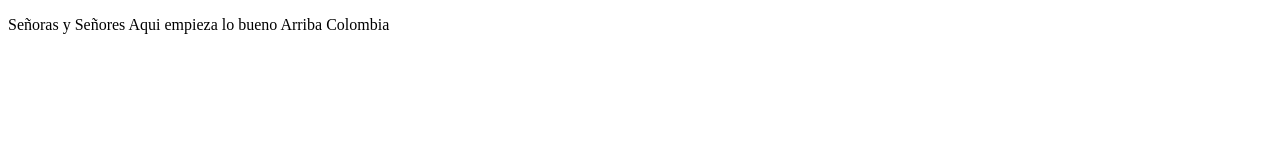
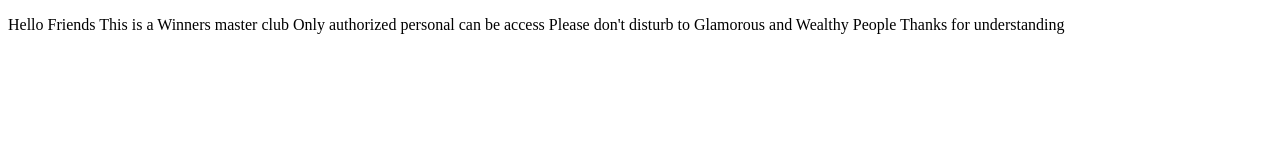
Before and after one commit to nachovides/proyectoPreworkCurso, a plain HTML site: page index.html in a window 1280 px wide. Drawn offline with Linux system fonts and the light colour scheme.

Commit message:
Cambios Acceso restringido Miembros

```diff
--- a/index.html
+++ b/index.html
@@ -8,9 +8,11 @@
 </head>
 <body>
     <p>
-        Señoras y Señores
-        Aqui empieza lo bueno
-        Arriba Colombia
+       Hello Friends
+       This is a Winners master club
+       Only authorized personal can be access
+       Please don't disturb to Glamorous and Wealthy People
+       Thanks for understanding
     </p>
 </body>
 </html>
```
